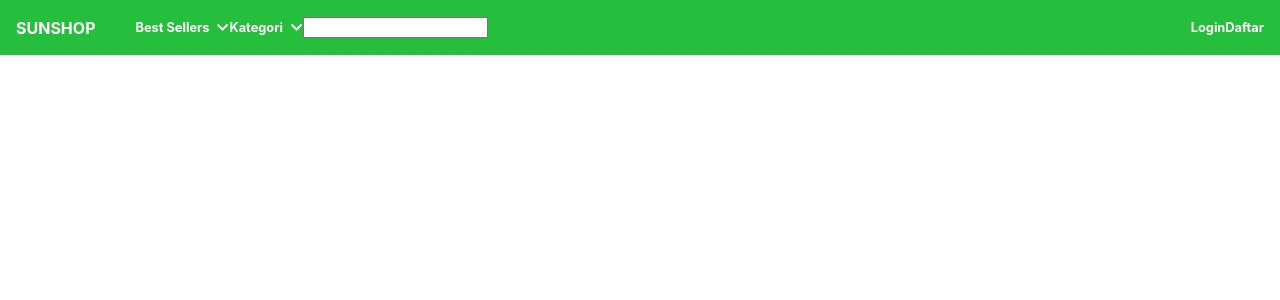
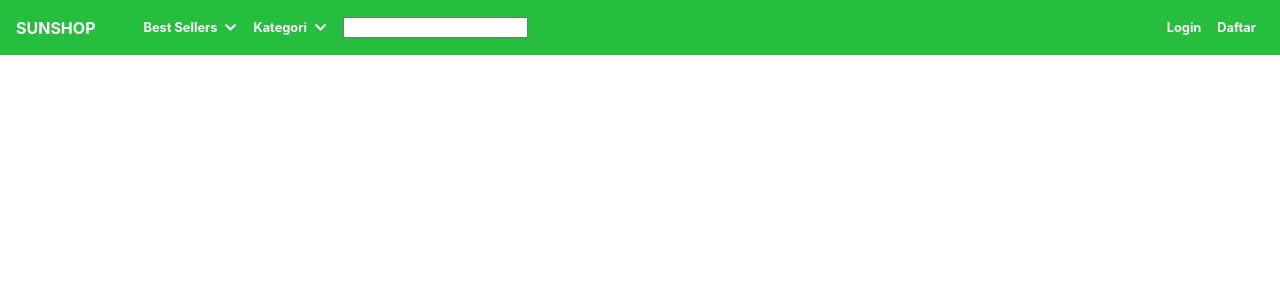
Before and after one commit to suarminrais/sunshop, a Next.js app: page / in a window 1280 px wide. Shown: the top 300 px of the page. Built offline with nearby package versions, Linux system fonts and the light colour scheme.

Commit message:
get the li fucked up

```diff
--- a/components/navbar/navbar.component.jsx
+++ b/components/navbar/navbar.component.jsx
@@ -4,6 +4,7 @@ import { Nav,
   Logo,
   Responsive,
   NavItems,
+  NavItem,
   DropDown,
   Shadow,
   IconWrapper,
@@ -43,7 +44,7 @@ console.log("1 :"+open.kategori)
         <Shadow open={open.sidebar}/>
         <Responsive open={open.sidebar}>
           <NavItems>
-            <li>
+            <NavItem>
               <DropDown onClick={()=>setDropdown({bestSellers:!dropdown.bestSellers})}>
                 Best Sellers
                 <IconWrapper dropDown>
@@ -58,8 +59,8 @@ console.log("1 :"+open.kategori)
                     <p>Item</p>
                     <p>Item</p>
               </DropDownMenu>
-            </li>
-            <li>
+            </NavItem>
+            <NavItem>
               <DropDown onClick={()=>setDropdown({kategori:!dropdown.kategori})}>
                 Kategori
                 <IconWrapper dropDown>
@@ -73,18 +74,18 @@ console.log("1 :"+open.kategori)
                   <p>Item</p>
                   <p>Item</p>
                 </DropDownMenu>
-            </li>
-            <li>
+            </NavItem>
+            <NavItem>
               <input type="text"/>
-            </li>
+            </NavItem>
           </NavItems>
           <NavItems>
-            <li>
+            <NavItem>
               <Link href="">Login</Link>
-            </li>
-            <li>
+            </NavItem>
+            <NavItem>
               <Link href="">Daftar</Link>
-            </li>
+            </NavItem>
           </NavItems>
         </Responsive>
       </Nav>
```
